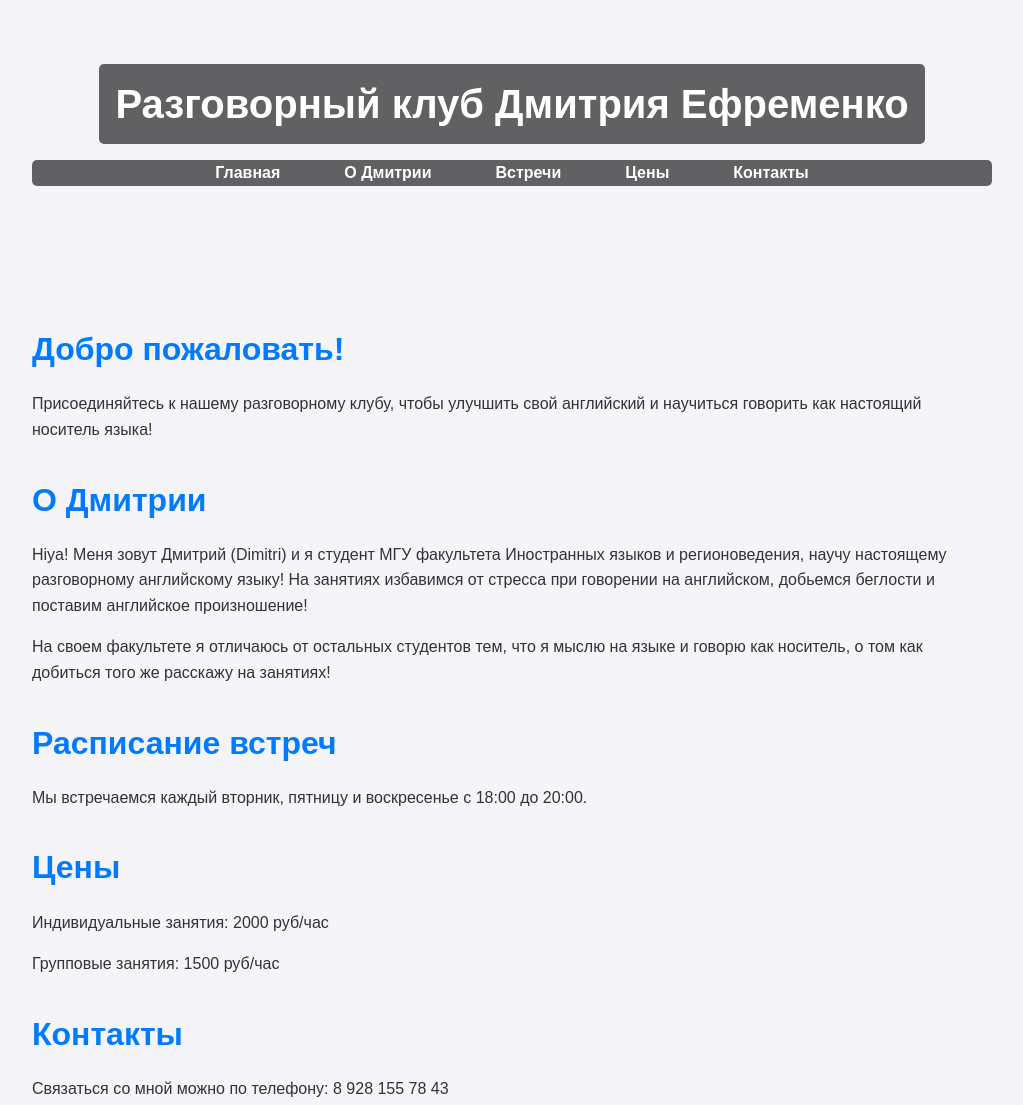
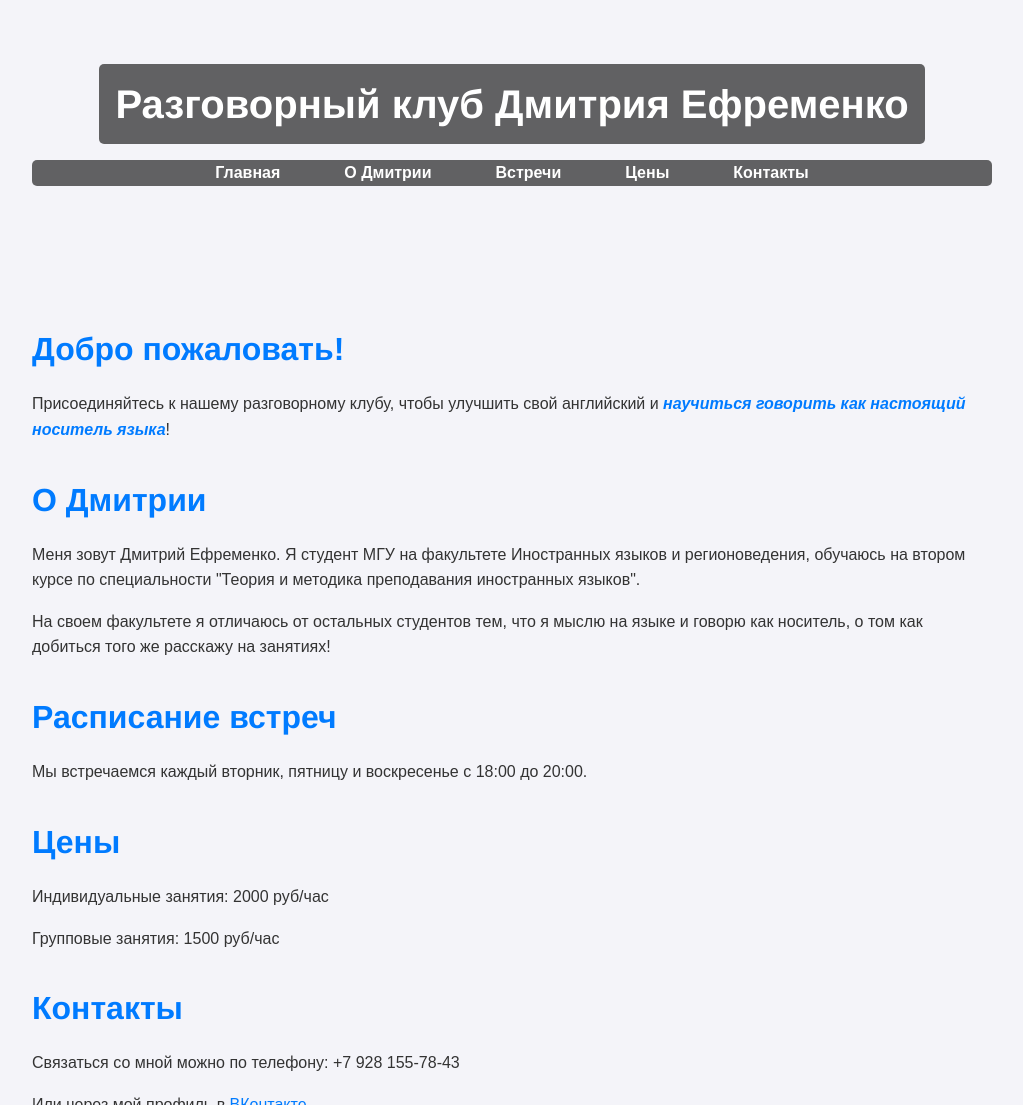
Before and after one commit to DimitriEfremenko/dimitri-english-club, a plain HTML site: page index.html in a window 1280 px wide. Shown: the top 1105 px of the page, without its empty margins (128-1151 px from the left). Drawn offline with Linux system fonts and the light colour scheme.

Commit message:
Update index.html

```diff
--- a/index.html
+++ b/index.html
@@ -5,6 +5,23 @@
     <meta name="viewport" content="width=device-width, initial-scale=1.0">
     <title>Разговорный клуб Дмитрия Ефременко</title>
     <link rel="stylesheet" href="styles.css">
+    <style>
+        /* Custom Fonts */
+        body {
+            font-family: 'Arial', sans-serif;
+        }
+
+        h1, h2, h3, h4, h5, h6 {
+            font-family: 'Helvetica Neue', sans-serif; /* Example change to Helvetica Neue */
+        }
+
+        /* Specific Text Styling */
+        .intro-text {
+            font-style: italic;
+            font-weight: bold;
+            color: #007BFF;
+        }
+    </style>
 </head>
 <body>
     <header>
@@ -26,14 +43,14 @@
         <section id="home">
             <div class="container">
                 <h2>Добро пожаловать!</h2>
-                <p>Присоединяйтесь к нашему разговорному клубу, чтобы улучшить свой английский и научиться говорить как настоящий носитель языка!</p>
+                <p>Присоединяйтесь к нашему разговорному клубу, чтобы улучшить свой английский и <span class="intro-text">научиться говорить как настоящий носитель языка</span>!</p>
             </div>
         </section>
 
         <section id="about">
             <div class="container">
                 <h2>О Дмитрии</h2>
-                <p>Hiya! Меня зовут Дмитрий (Dimitri) и я студент МГУ факультета Иностранных языков и регионоведения, научу настоящему разговорному английскому языку! На занятиях избавимся от стресса при говорении на английском, добьемся беглости и поставим английское произношение!</p>
+                <p>Меня зовут Дмитрий Ефременко. Я студент МГУ на факультете Иностранных языков и регионоведения, обучаюсь на втором курсе по специальности "Теория и методика преподавания иностранных языков".</p>
                 <p>На своем факультете я отличаюсь от остальных студентов тем, что я мыслю на языке и говорю как носитель, о том как добиться того же расскажу на занятиях!</p>
             </div>
         </section>
@@ -56,7 +73,7 @@
         <section id="contact">
             <div class="container">
                 <h2>Контакты</h2>
-                <p>Связаться со мной можно по телефону: 8 928 155 78 43</p>
+                <p>Связаться со мной можно по телефону: +7 928 155-78-43</p>
                 <p>Или через мой профиль в <a href="https://vk.com/id663125605" target="_blank">ВКонтакте</a>.</p>
                 <p>Электронная почта: <a href="mailto:efremenkod@icloud.com">efremenkod@icloud.com</a></p>
             </div>
```
